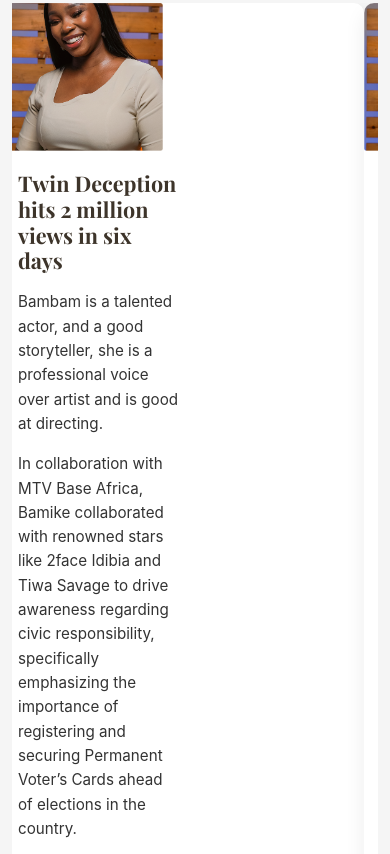
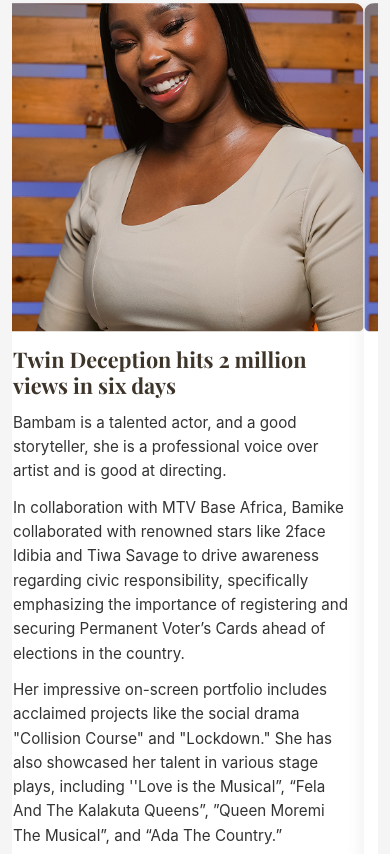
Before and after one commit to Emperorbiggy/bammy, a plain HTML site: page index.html in a window 390 px wide. Shown: the part 7265-8119 px from the top of the page. Drawn offline with nearby package versions, Linux system fonts and the light colour scheme; a web font is replaced by a local one.

Commit message:
correct mobile responsive

```diff
--- a/index.html
+++ b/index.html
@@ -445,9 +445,11 @@ body {
   padding: 0.5rem;
 }
 
+/* News Section */
 .news-blog-section {
   background-color: #f5f5f5;
   padding: 80px 0;
+  overflow-x: hidden; /* Prevent horizontal scroll */
 }
 
 .news-blog-section h2 {
@@ -458,7 +460,7 @@ body {
   margin-bottom: 40px;
 }
 
-/* Card layout */
+/* News Card */
 .news-card {
   display: flex;
   flex-direction: row;
@@ -466,16 +468,21 @@ body {
   border-radius: 10px;
   overflow: hidden;
   box-shadow: 0 10px 20px rgba(0, 0, 0, 0.08);
+  width: 100%;
+  box-sizing: border-box;
 }
 
 .news-card img {
   width: 45%;
   object-fit: cover;
+  height: auto;
+  display: block;
 }
 
 .news-card-body {
   padding: 20px;
   width: 55%;
+  box-sizing: border-box;
 }
 
 .news-card-body h4 {
@@ -487,6 +494,7 @@ body {
   color: #333;
   font-size: 0.95rem;
   line-height: 1.6;
+  margin-bottom: 0.75rem;
 }
 
 .news-date {
@@ -496,6 +504,7 @@ body {
   font-style: italic;
 }
 
+/* Swiper Pagination */
 .swiper-pagination {
   margin-top: 20px;
   text-align: center;
@@ -661,62 +670,7 @@ p {
   font-size: 1.2rem;
 }
 
-/* Mobile layout: image on top, text below */
-@media (max-width: 768px) {
-  .news-card {
-    flex-direction: column;
-  }
 
-  .news-card img,
-  .news-card-body {
-    width: 100%;
-  }
-}
-
-.news-card img {
-  width: 45%;
-  object-fit: cover;
-  height: 100%;
-}
-
-.news-card-body {
-  padding: 20px;
-  width: 55%;
-}
-
-.news-card-body h4 {
-  font-weight: 600;
-  margin-bottom: 10px;
-}
-
-.news-card-body p {
-  color: #333;
-  font-size: 0.95rem;
-  line-height: 1.6;
-}
-
-.news-date {
-  margin-top: 15px;
-  color: #a57b65;
-  font-size: 0.875rem;
-  font-style: italic;
-}
-
-/* Swiper pagination styles */
-.swiper-pagination {
-  margin-top: 20px;
-  text-align: center;
-}
-
-.swiper-pagination-bullet {
-  background: #a57b65;
-  opacity: 0.5;
-}
-
-.swiper-pagination-bullet-active {
-  background: #a57b65;
-  opacity: 1;
-}
 
 
 @media (max-width: 767.98px) {
@@ -785,6 +739,56 @@ p {
     padding: 1rem;
     box-shadow: none;
   }
+  .news-card {
+    flex-direction: column;
+  }
+
+  .news-card img,
+  .news-card-body {
+    width: 100%;
+  }
+
+  .news-card img {
+    height: auto;
+  }
+
+  .news-card-body {
+    padding: 15px;
+  }
+
+.news-card-body h4 {
+  font-weight: 600;
+  margin-bottom: 10px;
+}
+
+.news-card-body p {
+  color: #333;
+  font-size: 0.95rem;
+  line-height: 1.6;
+}
+
+.news-date {
+  margin-top: 15px;
+  color: #a57b65;
+  font-size: 0.875rem;
+  font-style: italic;
+}
+
+/* Swiper pagination styles */
+.swiper-pagination {
+  margin-top: 20px;
+  text-align: center;
+}
+
+.swiper-pagination-bullet {
+  background: #a57b65;
+  opacity: 0.5;
+}
+
+.swiper-pagination-bullet-active {
+  background: #a57b65;
+  opacity: 1;
+}
 
   .footer {
     padding: 10px;
```
